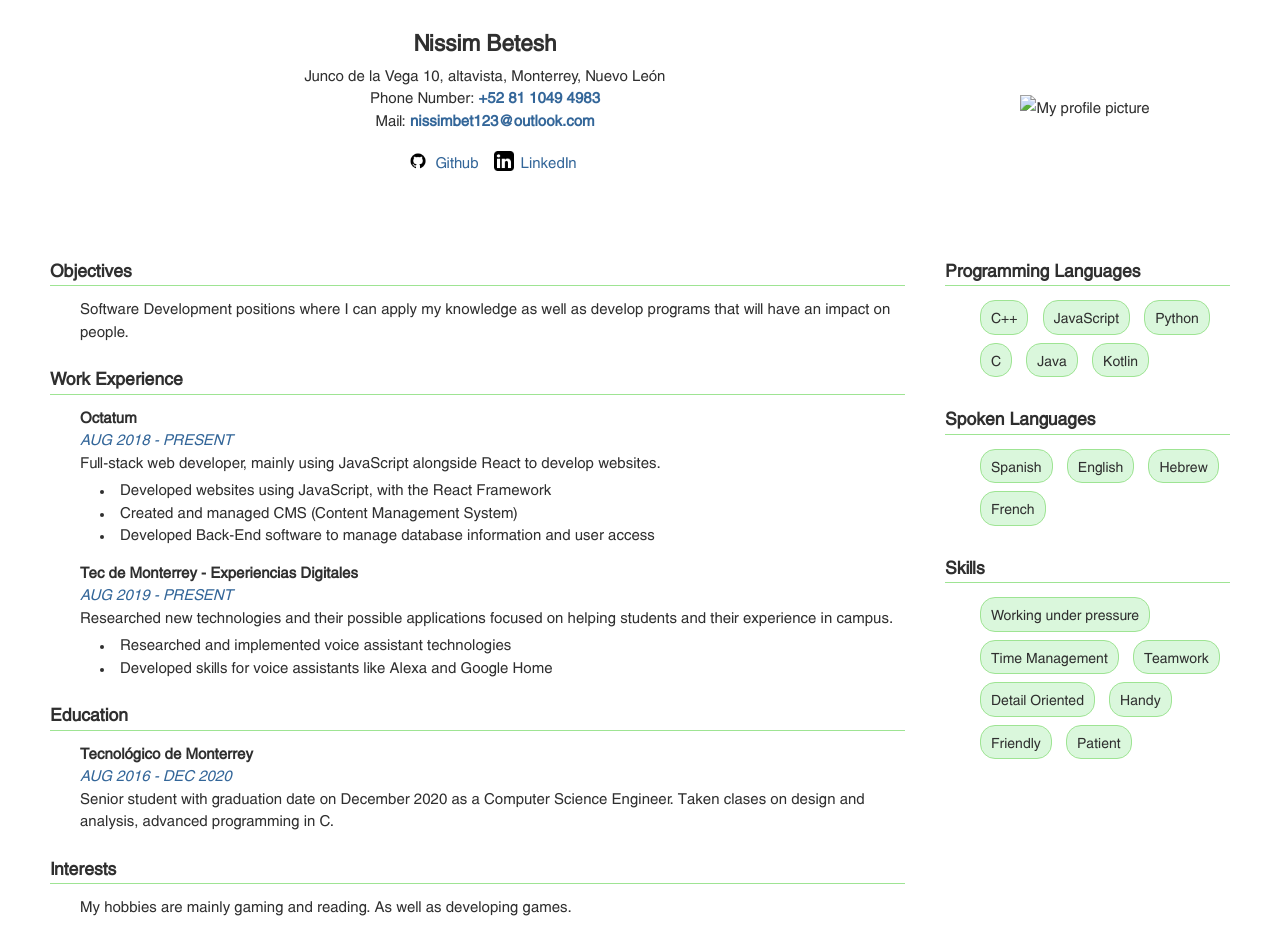
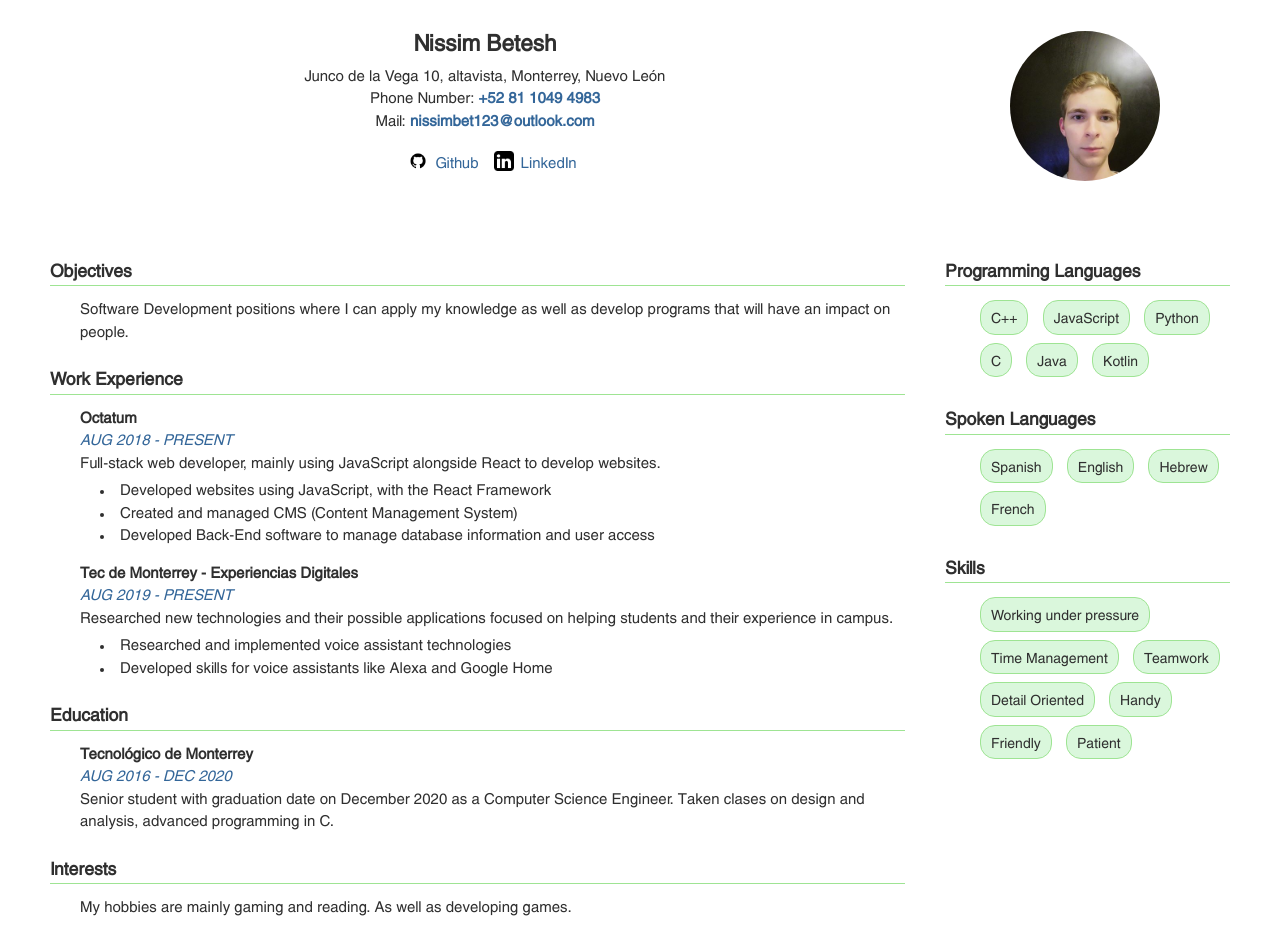
Before and after one commit to NissimBet/Resume, a website: page public/index.html in a window 1280 px wide. Drawn offline with Linux system fonts and the light colour scheme; files whose address does not match are found by name.

Commit message:
agregada foto perfil

```diff
--- a/public/index.html
+++ b/public/index.html
@@ -42,7 +42,7 @@
 
     <!-- Profile Image -->
     <section role="foto perfil" class="data-right flex-center">
-      <img src="profile-img" src="../assets/media/profile.png" alt="My profile picture" />
+      <img class="profile-img" src="../public/media/profile-pic.jpg" alt="My profile picture" />
     </section>
   </header>
 
--- a/scss/index.scss
+++ b/scss/index.scss
@@ -158,8 +158,10 @@ ul.bubbles > li {
 
 
 .profile-img {
-  width: 50px;
-  height: 50px;
+  width: 150px;
+  height: 150px;
+  border-radius: 50%;
+
 
   object-fit: contain;
 }
@@ -185,4 +187,8 @@ ul.bubbles > li {
   header {
     flex-direction: column;
   }
+
+  .profile-img {
+    margin: 20px 0;
+  }
 }
```
Also changed, not shown: public/css/index.css, public/media/profile-pic.jpg (added).
